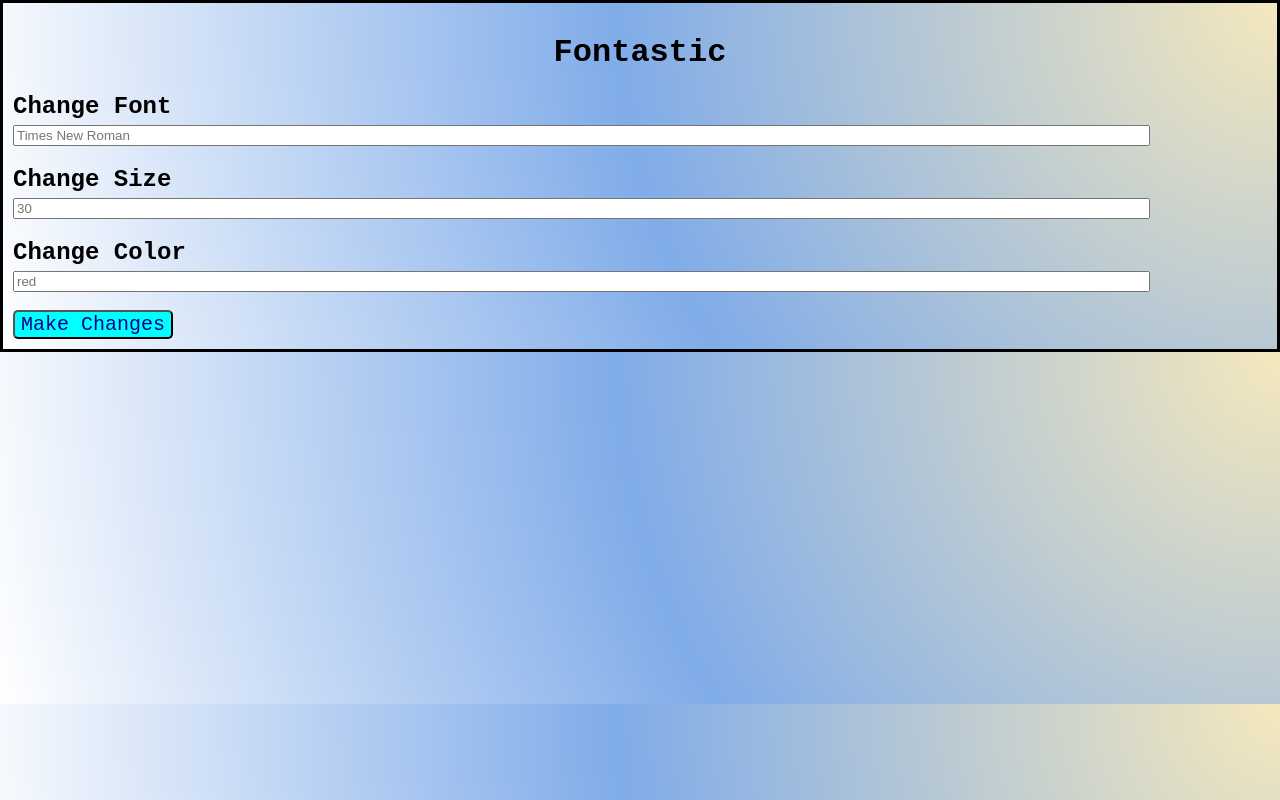
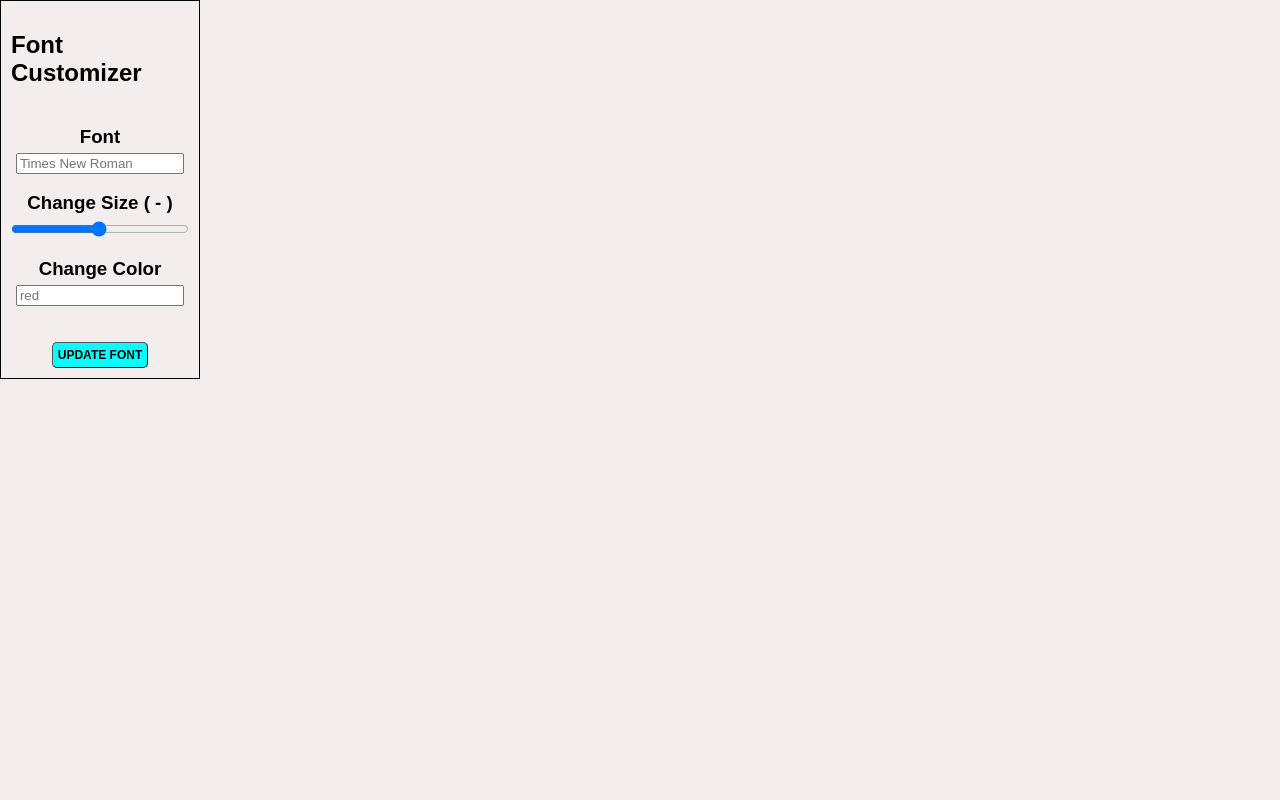
Before and after one commit to alexlaw528/font-customizer-chrome-extension, a browser extension: page index.html in a window 1280 px wide. Drawn offline with Linux system fonts and the light colour scheme.

Commit message:
Add styling and font-size selection is now a slider

```diff
--- a/content.js
+++ b/content.js
@@ -1,9 +1,14 @@
 let submitButton = document.querySelector('.main-button');
+let fontSlider = document.querySelector('#font-size-slider');
 
 submitButton.addEventListener("click", async () => {
-    let fontVal = document.querySelector('.font-field').value;
-    let sizeVal = document.querySelector('.size-field').value;
+    let fontVal = document.querySelector('.font-dropdown');
+    // let sizeVal = document.querySelector('.size-field').value;
+    let sizeVal = document.querySelector('#font-size-slider').value;
     let colorVal = document.querySelector('.color-field').value;
+
+    console.log('sizeVal: ', sizeVal)
+    console.log('fontVal: ', fontVal)
 
     userInput = [fontVal, sizeVal, colorVal];
 
@@ -16,6 +21,12 @@ submitButton.addEventListener("click", async () => {
     });
 });
 
+fontSlider.addEventListener('change', (event) => {
+    let sizeVal = document.querySelector('#font-size-slider').value;
+    let currentFontSize = document.querySelector('.current-font-size');
+
+    currentFontSize.innerHTML = '( ' + sizeVal + 'px )';
+})
 
 function updateCSS(inputArr){
     // grab all divs and update values
--- a/index.html
+++ b/index.html
@@ -11,16 +11,20 @@
 </head>
 <body>
     <div class="pop-up">
-        <h1> Fontastic </h1>
-        <h2>Change Font</h2>
+        <h2> Font Customizer </h2>
+        <h3>Font</h3>
         <input type="text" id="font" class="font-field" placeholder="Times New Roman">
-        <h2>Change Size</h2>
-        <input type="text" id="size" class="size-field" placeholder = "30">
-        <h2>Change Color</h2>
+        <h3>
+            Change Size
+            <span class="current-font-size"> ( - )</span>
+        </h3>
+        <!-- <input type="text" id="size" class="size-field" placeholder = "30"> -->
+        <input type="range" min="1" max="100" value="50" class="slider" id="font-size-slider">
+        <h3>Change Color</h3>
         <input type="text" id="color" class="color-field" placeholder="red">
         <br>
         <br>
-        <input type="submit" id="submit" class="main-button" value = 'Make Changes'>
+        <input type="submit" id="submit" class="main-button" value='UPDATE FONT'>
     </div>
     <script src="content.js"></script>
 </body>
--- a/style.css
+++ b/style.css
@@ -1,46 +1,52 @@
+body {
+    font-family: sans-serif, Courier, monospace;
+    background: rgb(244, 237, 237);
+    margin: 0px;
+    width: 200px;
+}
 
-
-body {
-    font-family:'Courier New', Courier, monospace;
-    background: none;
-    margin: 0px;
-    background:
-    radial-gradient(
-        circle farthest-corner at right top,
-        rgb(245, 232, 189),
-        rgb(128,172,233) 50%,
-        rgb(255, 255, 255) 100%
-    );
+.pop-up{
+    border-style: solid;
+    border-width: 1px;
+    padding: 10px;
+    display: flex;
+    flex-direction: column;
+    align-items: center;
 }
 
 h1 {
-    font-weight:bolder;
-    font-family:'Courier New', Courier, monospace;
+    font-weight: bolder;
+    font-family: sans-serif, Courier, monospace;
     white-space : nowrap;
     text-align: center;
 }
 
-h2 {
+h3 {
     margin-bottom: 5px;
 }
 
 
-.pop-up{
-    border-style: solid;
-    padding: 10px;
+.main-button{
+    border-radius: 5px;
+    border-width: 1px;
+    font-size: 12px;
+    font-family: sans-serif, Courier, monospace;
+    background-color : aqua;
+    color: black;
+    font-weight: 550;
+    padding: 5px;
 }
 
-.main-button{
-    border-radius: 5px;
-    font-size: 20px;
-    font-family:'Courier New', Courier, monospace;
-    background-color : aqua;
-    color: darkblue;
-
+.main-button:hover {
+    background-color: lightblue;
+    transition: all 0.2s ease-in-out;
 }
-
 .font-field,
 .size-field,
 .color-field{
     width: 90%;
 }
+
+#font-size-slider {
+    width: 100%;
+}
```
Also changed, not shown: images/icon.png (added), manifest.json.
